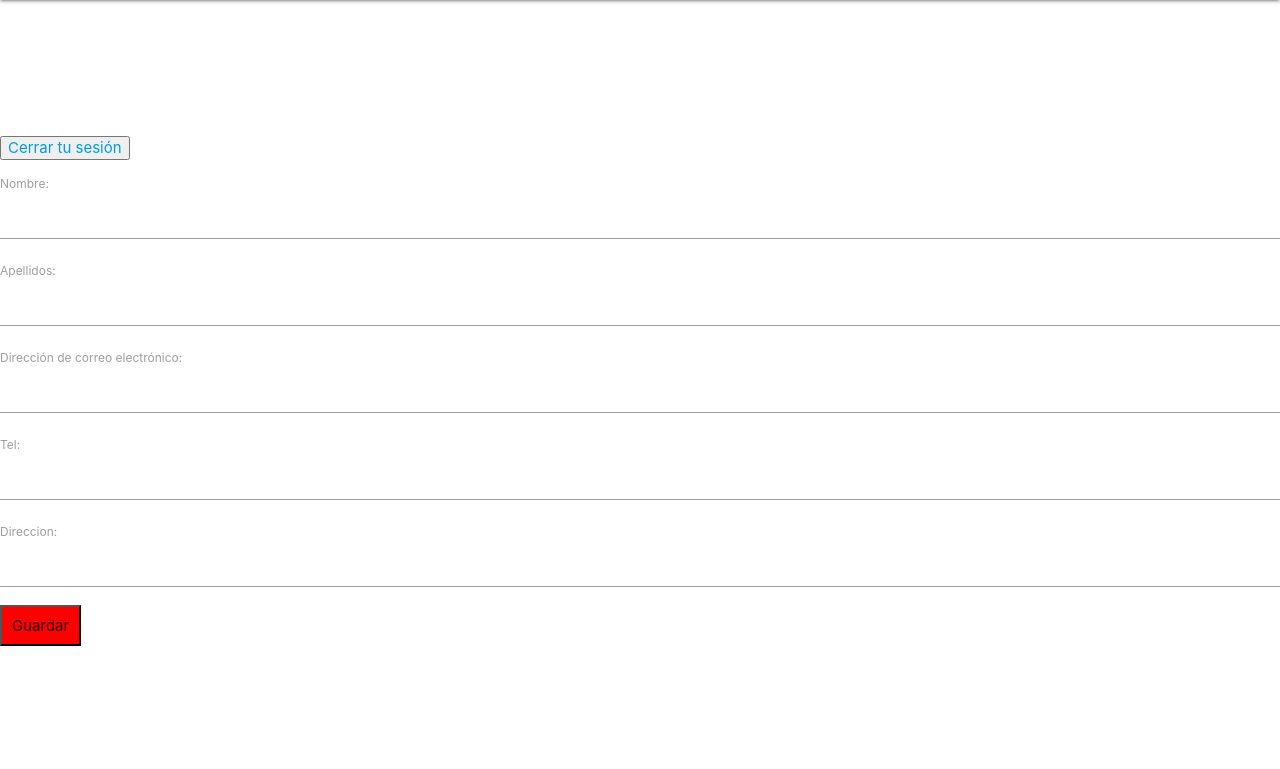
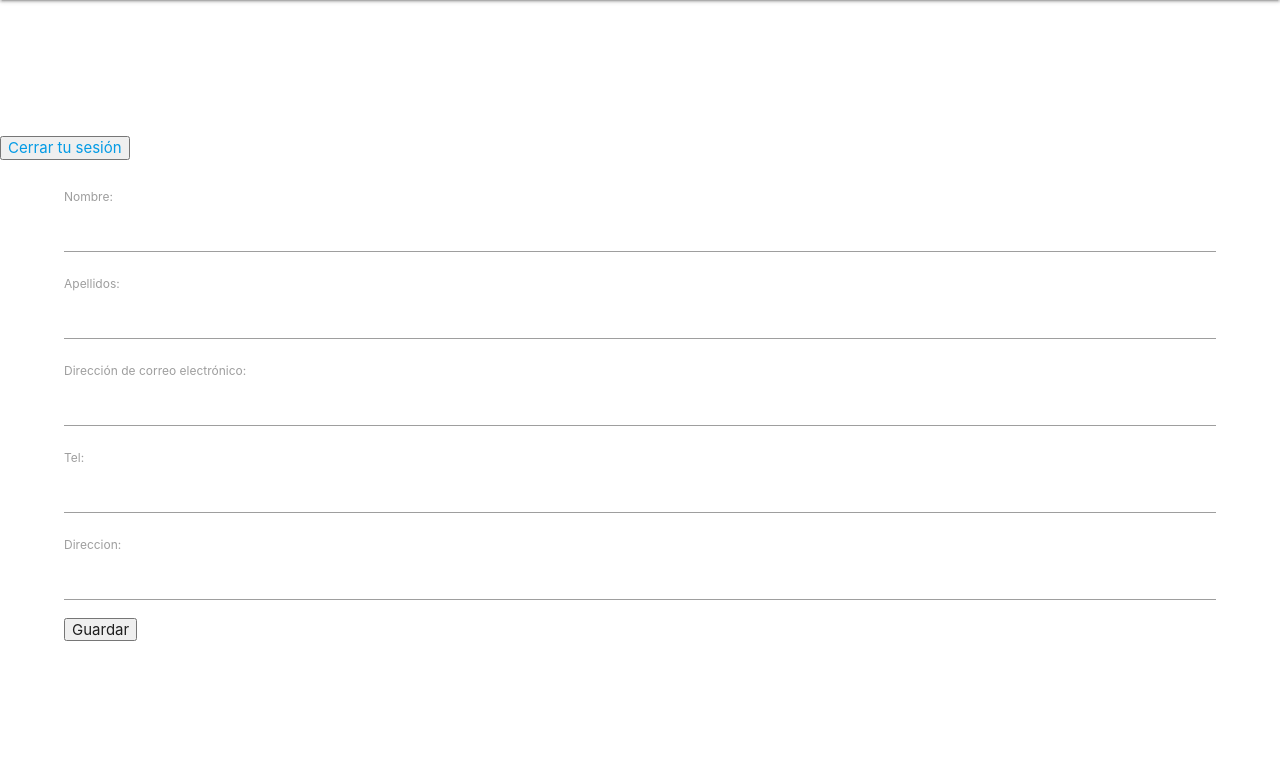
Before and after one commit to HugOoOguH/oporte24hrs, a Django app: template accounts/templates/accounts/perfil.html in a window 1280 px wide. Shown: the part 64-833 px from the top of the page. Before the commit the page ends 710 px from the top, so only its background shows below. Run offline with Django 3.2, Linux system fonts and the light colour scheme; the template is opened without the code that fills it: values that come from a table or form of the project are taken from there, others are empty; data comes from the database, SQL or seed files in the repository; both versions use the stored data as it was after the commit; parts of the project's set-up code (start-up, migrations or seed data) failed here and were passed over; some libraries are stand-ins or nearby versions.

Commit message:
algunos cambios en la interfaz

```diff
--- a/accounts/templates/accounts/perfil.html
+++ b/accounts/templates/accounts/perfil.html
@@ -1,27 +1,17 @@
 {%extends 'base.html'%}
+{%block content%}
 
-{%block estilos%}
-.fotito{
-	border:2px solid white;
-	border-radius:50%;
-	width:100px;
-	height:100px;
-}
-body{
-	background:grey;
-}
-{%endblock estilos%}
 
-{%block content%}
+
 	<h1>Bienvenido a tu perfil {{request.user.username}}</h1>
 	<a href="{%url 'logout'%}">
 	<button>Cerrar tu sesión</button>
 	</a>
-<form action="." method="post" enctype='multipart/form-data'>
+<form action="." method="post" enctype='multipart/form-data' class="form_users">
 	{%csrf_token%}
 	{{userform.as_p}}
 	{{profileform.as_p}}
-	<input style="background:red;padding:10px;" type="submit" value="Guardar">
+	<input type="submit" value="Guardar">
 </form>
 
 {%endblock content%}
--- a/main/static/css/main.css
+++ b/main/static/css/main.css
@@ -15,6 +15,11 @@ h1, h2, h3, h4, h5, th, td, ul, p {
 .formulario_orden {
     padding: 5%;
     padding-top: 1%;
+}
+.form_users{
+    padding: 5%;
+    padding-top: 1%;
+    padding-bottom: 10%;
 }
 
 #wrapper {
--- a/orders/templates/orders/create.html
+++ b/orders/templates/orders/create.html
@@ -1,4 +1,6 @@
-{%extends 'base.html'%} {%block titulo%} {%endblock titulo%} {%block content%}
+{%extends 'base.html'%}
+{%block titulo%} confirma tu compra{%endblock titulo%}
+{%block content%}
 
 <div id="wrapper" class="center">
     <br></br>
```
Also changed, not shown: accounts/templates/accounts/detailprofile.html (+8 -9 lines), db.sqlite3.
